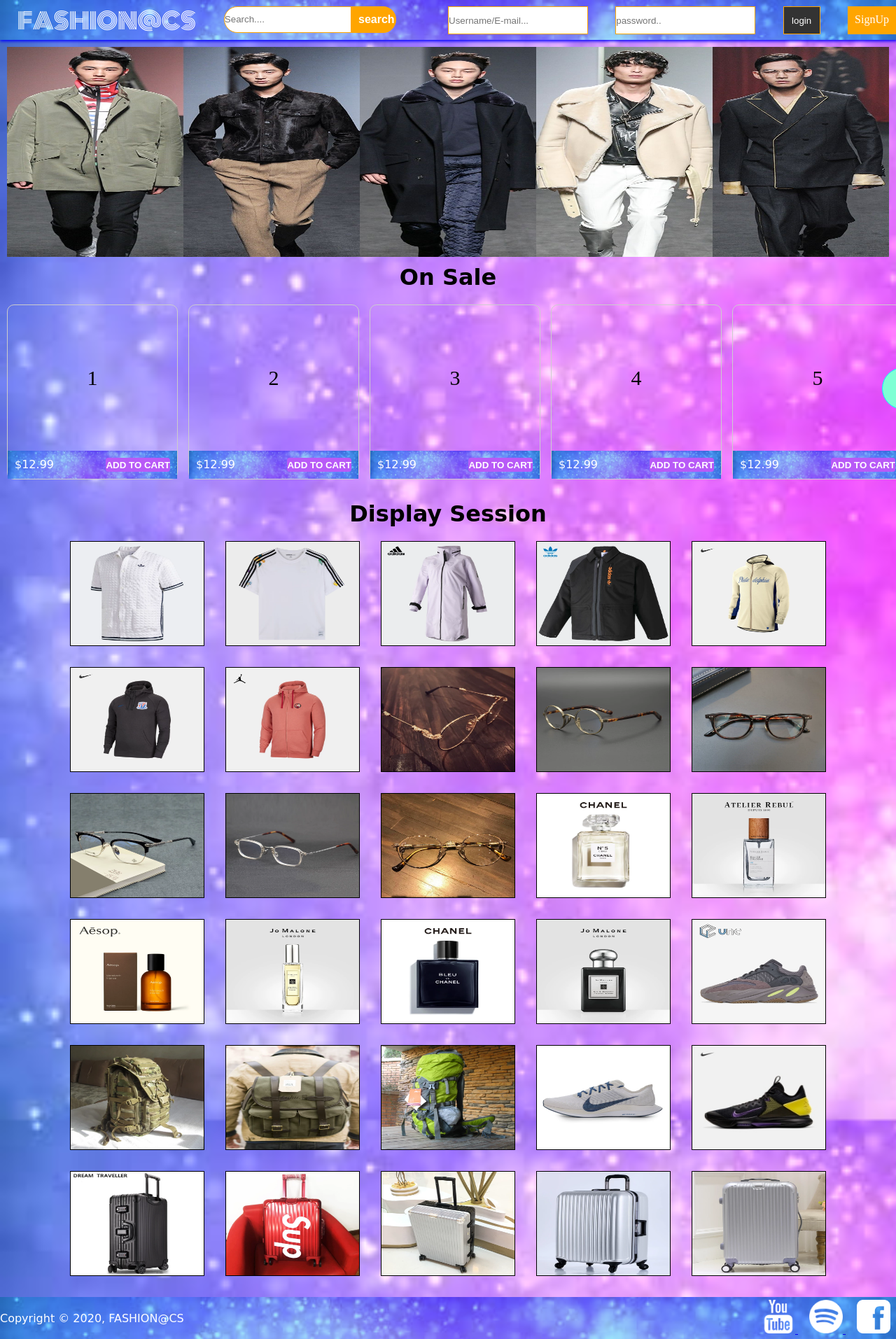
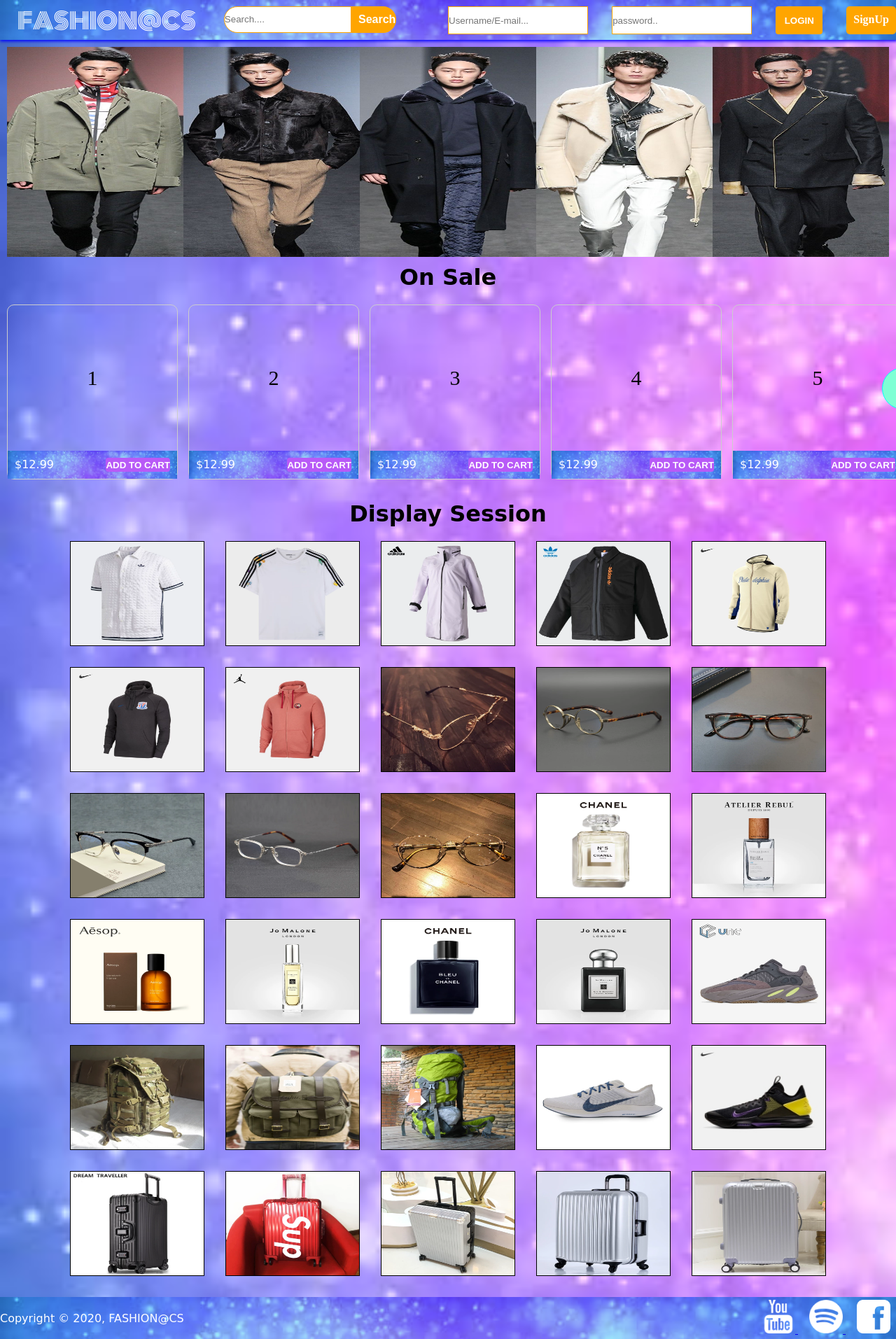
Before and after one commit to lbovboe/webAssignment2, a PHP site: page /index.php in a window 1280 px wide; the page is wider, and only the part inside the window is pictured. Shown: that part at 70% size. Run offline with PHP 8.4, Linux system fonts and the light colour scheme; some libraries are stand-ins or nearby versions; some web fonts are replaced.

Commit message:
small editing of the button

```diff
--- a/WebClient/header.php
+++ b/WebClient/header.php
@@ -27,7 +27,7 @@ session_start();
 
             <input type="text" class="searchinput" name="searchinput" placeholder="Search...." />
 
-            <button class="searchicon" type="submit" name="submit-search">search</button>
+            <button class="searchicon" type="submit" name="submit-search">Search</button>
 
 
 
@@ -44,7 +44,7 @@ session_start();
                     '<form class="login-form" action="../Server/login.inc.php" method="post">
                    <input type="text" name="mailuid" placeholder="Username/E-mail...">
                    <input type="password" name="pwd" placeholder="password..">
-                   <button type="submit" name="login-submit">login</button>
+                   <button type="submit" name="login-submit">LOGIN</button>
                    <a href="signup.php">SignUp</a>
                </form>';
             }
--- a/WebClient/style.css
+++ b/WebClient/style.css
@@ -14,7 +14,6 @@
   box-sizing: border-box;
 }
 body {
-  height: 200vh;
   background-image: url(../images/headerbg.jpg);
   background-size: cover;
   z-index: -2;
@@ -98,10 +97,13 @@ body {
   width: 15em;
 }
 .login-bar button {
-  background-color: #333;
+  background-color:orange;
   color: #fff;
   padding: 10px;
-  width: 4em;
+  width: 5em;
+  border: none;
+  border-radius: 0.3em;
+  font-weight: bold;
   cursor: pointer;
 }
 .login-bar a {
@@ -110,13 +112,16 @@ body {
   margin-top: 9px;
   color: white;
   background: orange;
+  border: none;
+  border-radius: .3em;
+  font-weight: bold;
   height: 40px;
 
   text-align: center;
 }
 .login-bar button:hover,
 .login-bar a:hover {
-  color: green;
+  color: purple;
 }
 
 @media (max-width: 980px) {
@@ -243,15 +248,15 @@ body {
   background-blend-mode: multiply;
   display: flex;
 }
-.shop-item-button{
+.shop-item-button {
   color: white;
   background-color: rgb(184, 90, 247);
   border: none;
-  border-radius: .3em;
+  border-radius: 0.3em;
   font-weight: bold;
   cursor: pointer;
 }
-.shop-item-price{
+.shop-item-price {
   flex-grow: 1;
 
   font-family: var(--tradeWinds);
@@ -285,7 +290,7 @@ body {
 }
 
 /* ---------------------Titles---------------- */
-.displaytitle{
+.displaytitle {
   font-family: var(--tradeWinds);
   text-align: center;
 }
@@ -299,8 +304,6 @@ body {
   color: white;
   padding: 0.25em 0;
   margin-top: 30px;
-
-
 }
 
 .main-footer-container {
```
